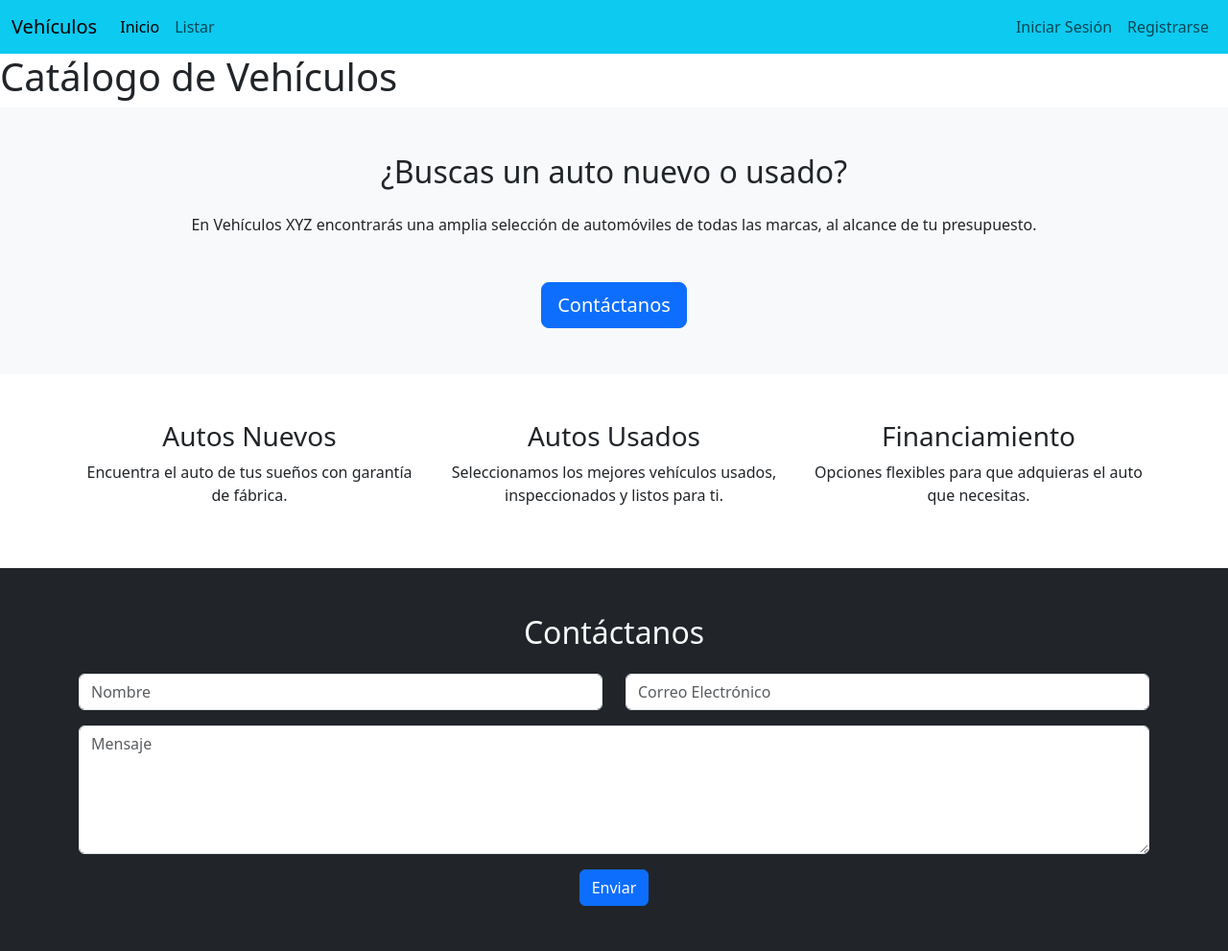
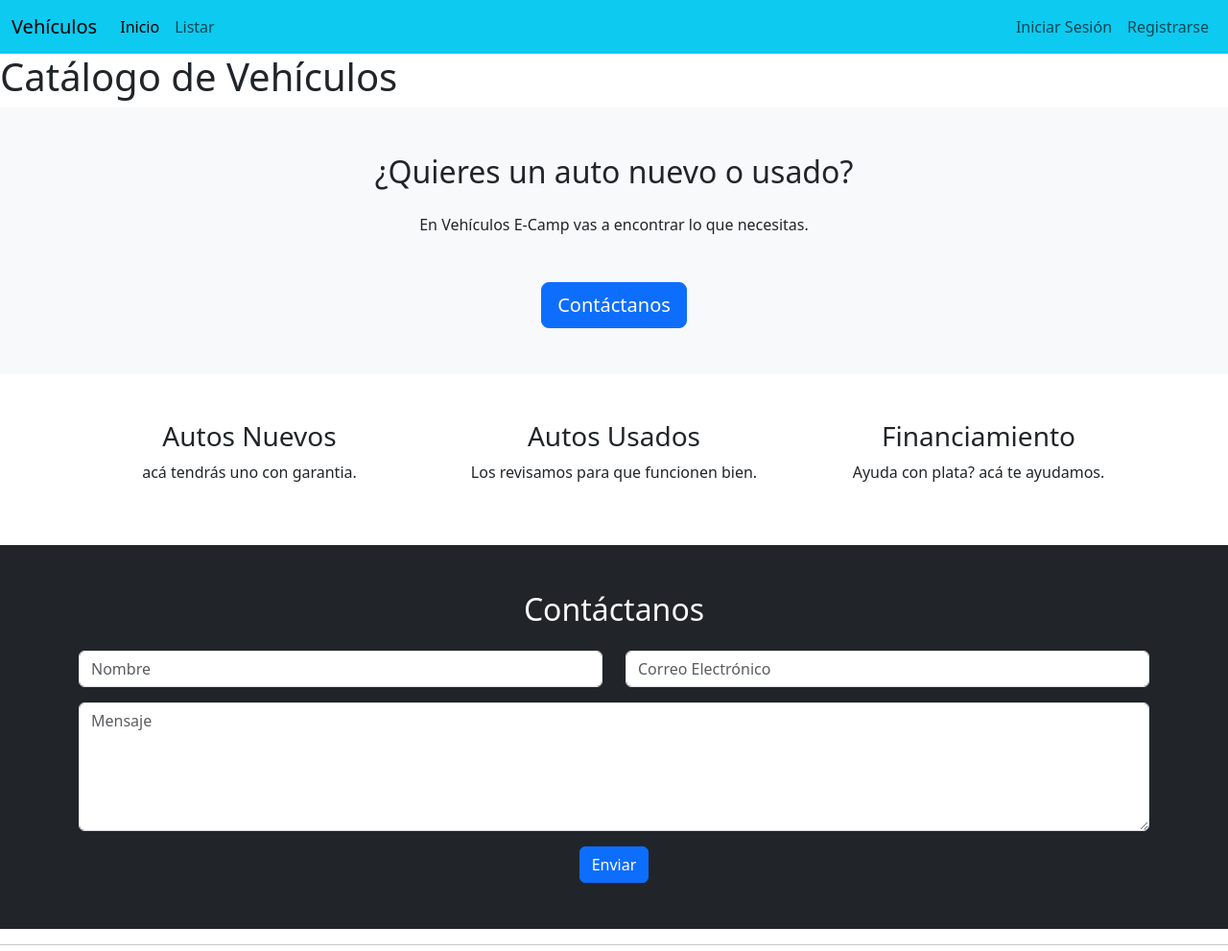
Before and after one commit to merojasr/mod_06, a Django app: page / in a window 1280 px wide. Shown: the top 991 px of the page at 96% size. Run offline with Django 5.2, Linux system fonts and the light colour scheme.

Commit message:
Update index.html

```diff
--- a/ProyectoVehiculosDjango/templates/index.html
+++ b/ProyectoVehiculosDjango/templates/index.html
@@ -4,9 +4,8 @@
 <h1>Catálogo de Vehículos</h1>
 <section class="py-5 bg-light text-center">
     <div class="container">
-        <h2 class="mb-4">¿Buscas un auto nuevo o usado?</h2>
-        <p class="mb-5">En Vehículos XYZ encontrarás una amplia selección de automóviles de todas las marcas,
-            al alcance de tu presupuesto.</p>
+        <h2 class="mb-4">¿Quieres un auto nuevo o usado?</h2>
+        <p class="mb-5">En Vehículos E-Camp vas a encontrar lo que necesitas.</p>
         <a href="#contacto" class="btn btn-primary btn-lg">Contáctanos</a>
     </div>
 </section>
@@ -16,15 +15,15 @@
         <div class="row text-center">
             <div class="col-md-4">
                 <h3>Autos Nuevos</h3>
-                <p>Encuentra el auto de tus sueños con garantía de fábrica.</p>
+                <p>acá tendrás uno con garantia.</p>
             </div>
             <div class="col-md-4">
                 <h3>Autos Usados</h3>
-                <p>Seleccionamos los mejores vehículos usados, inspeccionados y listos para ti.</p>
+                <p>Los revisamos para que funcionen bien.</p>
             </div>
             <div class="col-md-4">
                 <h3>Financiamiento</h3>
-                <p>Opciones flexibles para que adquieras el auto que necesitas.</p>
+                <p>Ayuda con plata? acá te ayudamos.</p>
             </div>
         </div>
     </div>
```
